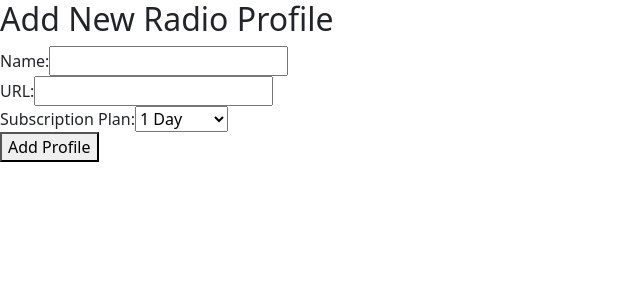
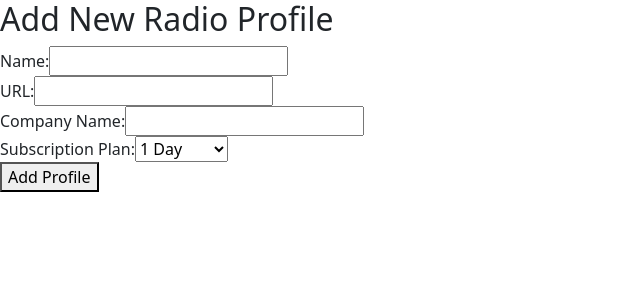
Before and after one commit to KushanAbeysinghe/PA-BGM-System, a React (Create React App) app in the folder client/: page /add in a window 1280 px wide. Shown: the top 300 px of the page, without its empty margins (0-640 px from the left). Built offline with nearby package versions, Linux system fonts and the light colour scheme.

Commit message:
Working Commit

```diff
--- a/client/src/components/AddProfile.jsx
+++ b/client/src/components/AddProfile.jsx
@@ -6,12 +6,13 @@ const AddProfile = () => {
   const [name, setName] = useState('');
   const [url, setUrl] = useState('');
   const [subscriptionPlan, setSubscriptionPlan] = useState('1 Day'); // Default to 1 Day
+  const [companyName, setCompanyName] = useState('');
   const navigate = useNavigate();
 
   const handleSubmit = async (e) => {
     e.preventDefault();
     try {
-      await axios.post('http://localhost:5000/radiostreams', { name, url, subscriptionPlan });
+      await axios.post('http://localhost:5000/radiostreams', { name, url, subscriptionPlan, companyName });
       navigate('/');
     } catch (error) {
       console.error('There was an error creating the radio stream!', error);
@@ -31,6 +32,10 @@ const AddProfile = () => {
           <input type="text" value={url} onChange={(e) => setUrl(e.target.value)} required />
         </div>
         <div>
+          <label>Company Name:</label>
+          <input type="text" value={companyName} onChange={(e) => setCompanyName(e.target.value)} required />
+        </div>
+        <div>
           <label>Subscription Plan:</label>
           <select value={subscriptionPlan} onChange={(e) => setSubscriptionPlan(e.target.value)}>
             <option value="1 Day">1 Day</option>
```
Also changed, not shown: 1 other file (tests, documents, lock files or other folders).
